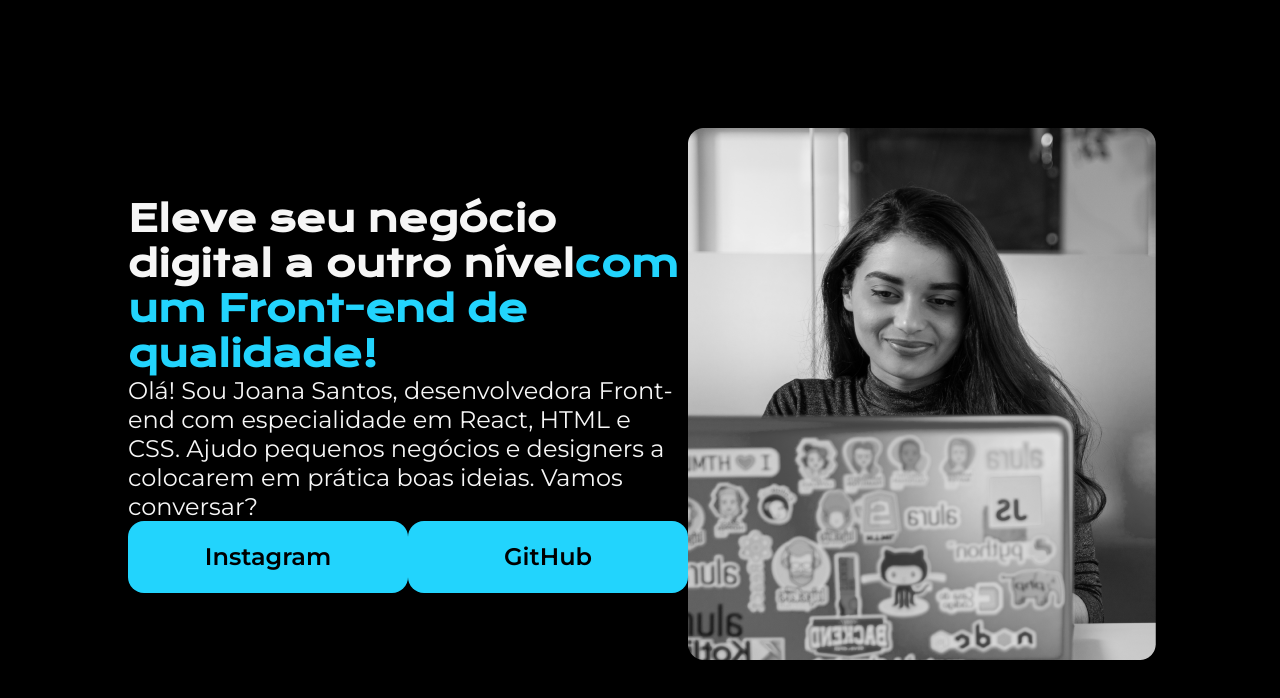
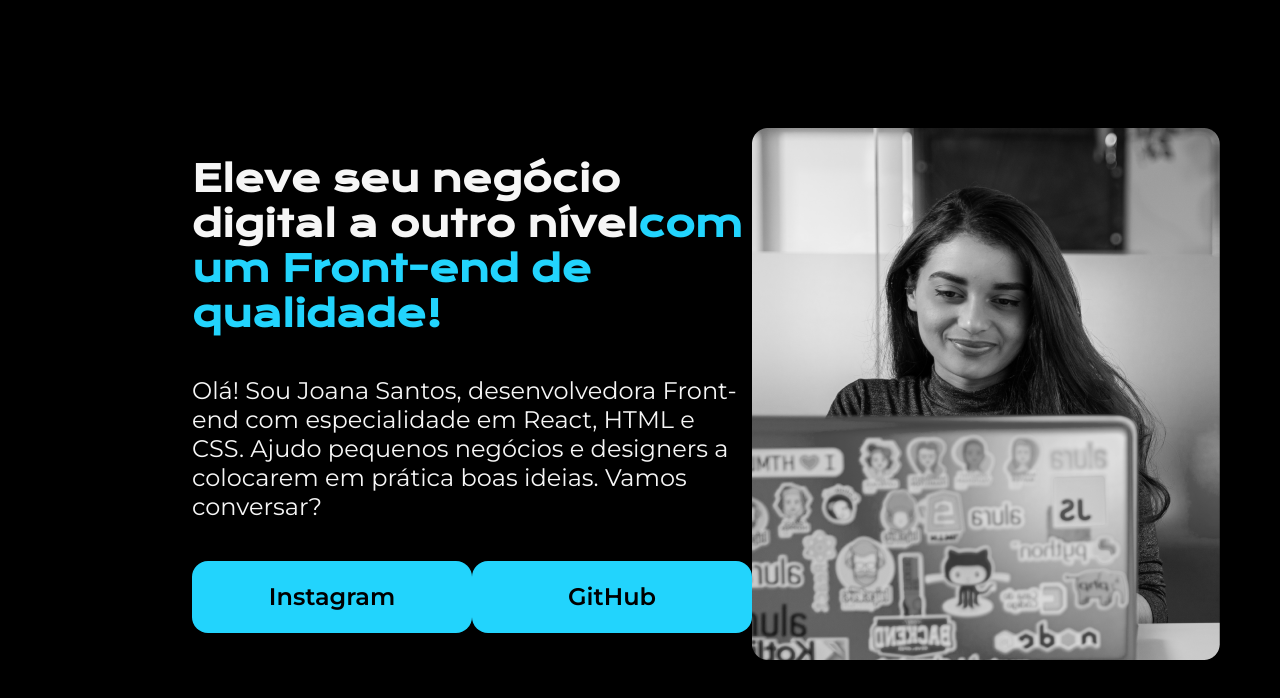
Before and after one commit to luigibolzon/HTML-e-CSS-a-e-a-t, a plain HTML site: page index.html in a window 1280 px wide. Drawn offline with nearby package versions, Linux system fonts and the light colour scheme.

Commit message:
final do projeto da aula classes posicionamentos e flexbox

```diff
--- a/index.html
+++ b/index.html
@@ -1,3 +1,6 @@
+<!DOCTYPE html>
+<html lang="pt-br">
+
 <!DOCTYPE html>
 <html lang="pt-br">
 
--- a/style.css
+++ b/style.css
@@ -17,13 +17,16 @@ body{
 }
 
 .apresentacao{
-    margin: 10%;
+    margin: 10% 15%;
     display: flex;
     align-items: center;
     justify-content: space-between;
 }
 .apresentacao__conteudo{
     width: 615px;
+    display: flex;
+    flex-direction: column;
+    gap: 40px;
 }
 
 .apresentacao__conteudo__titulo{
```
